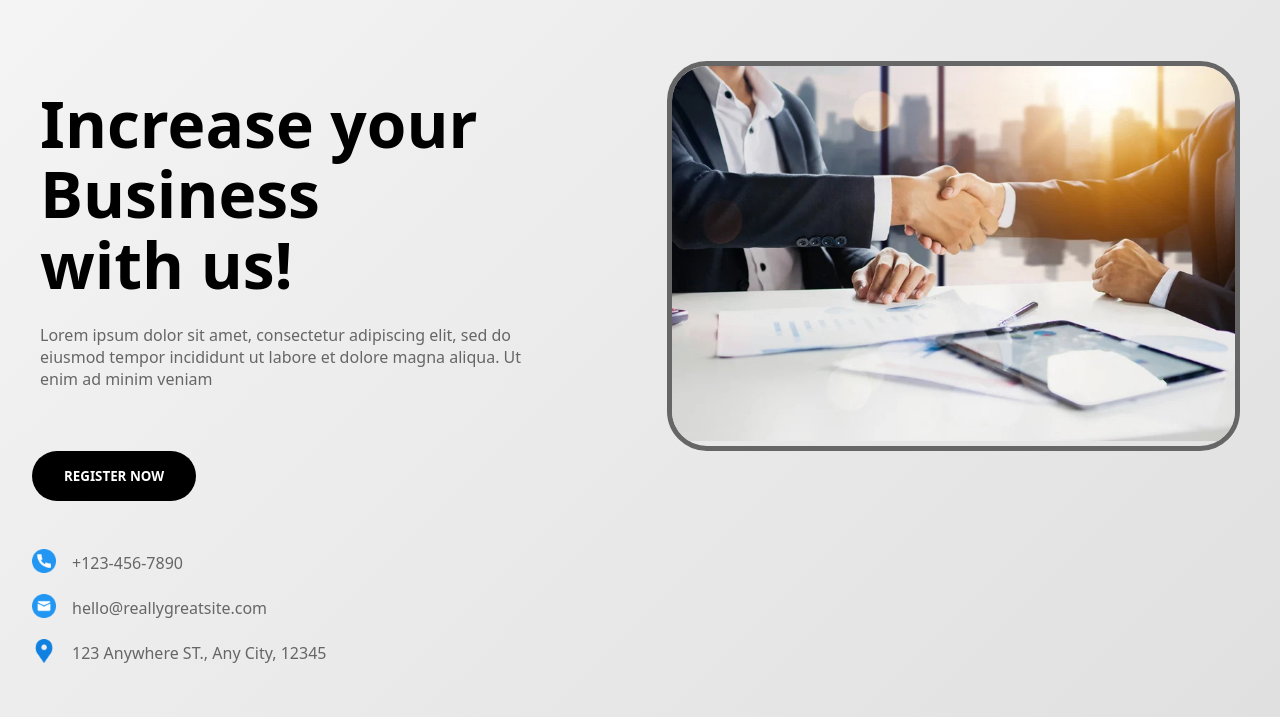
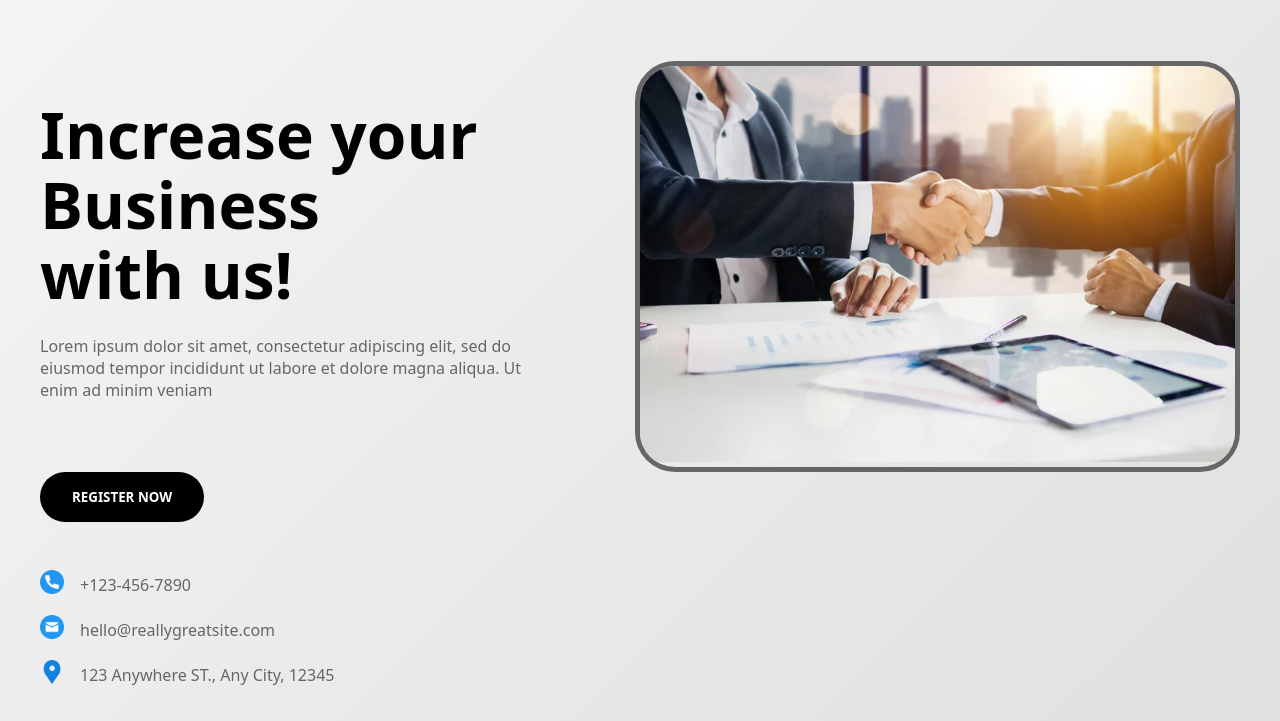
Before and after one commit to Mohamed780050/Wardiere-Inc., a plain HTML site: page index.html in a window 1280 px wide. Shown: the part 83-804 px from the top of the page. Drawn offline with Linux system fonts and the light colour scheme.

Commit message:
fixed some problems about the contact div

```diff
--- a/index.html
+++ b/index.html
@@ -16,6 +16,8 @@
       <button class="cta-button">Start for free</button>
     </header>
     <main>
+      <div class="higher-content">
+
         <div class="content">
           <h1>Increase your<br />Business<br />with us!</h1>
           <p>
@@ -27,7 +29,7 @@
         <div class="image-container">
           <img src="assets/s.jpg" alt="Business Handshake" />
         </div>
-    </main>
+      </div>
       <div class="register-contact">
         <button class="register-button">REGISTER NOW</button>
         <div class="contact-info">
@@ -75,5 +77,6 @@
           </div>
         </div>
       </div>
+    </main>
   </body>
 </html>
--- a/styles.css
+++ b/styles.css
@@ -46,14 +46,15 @@ header {
 }
 
 main {
-  display: flex;
-  justify-content: space-between;
-  align-items: center;
   max-width: 1200px;
   margin: 0 auto;
   gap: 4rem;
 }
-
+.higher-content {
+  display: flex;
+  justify-content: space-between;
+  align-items: center;
+}
 .content {
   flex: 1;
 }
```
Lines whose indentation alone changed are shown as unchanged.
